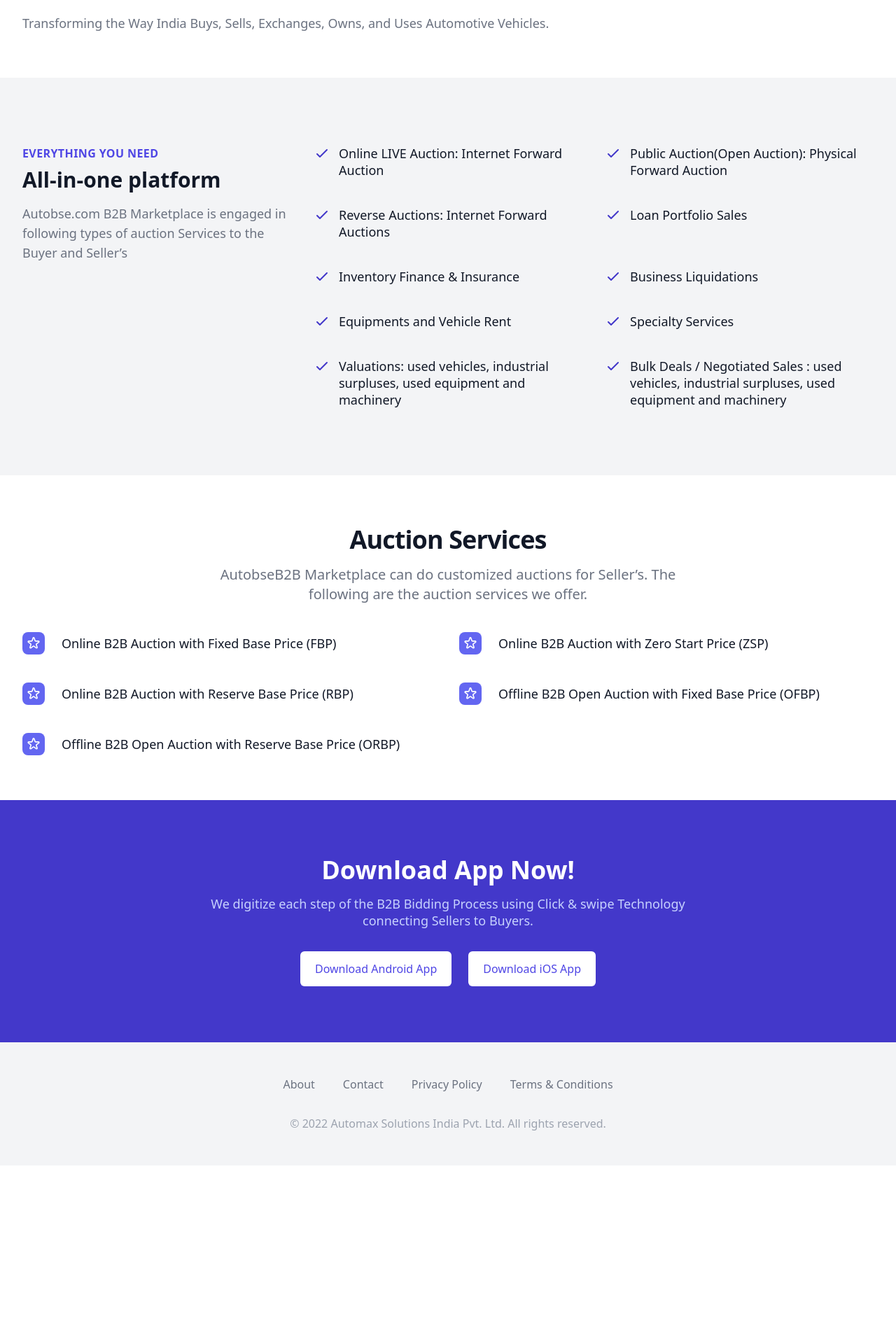
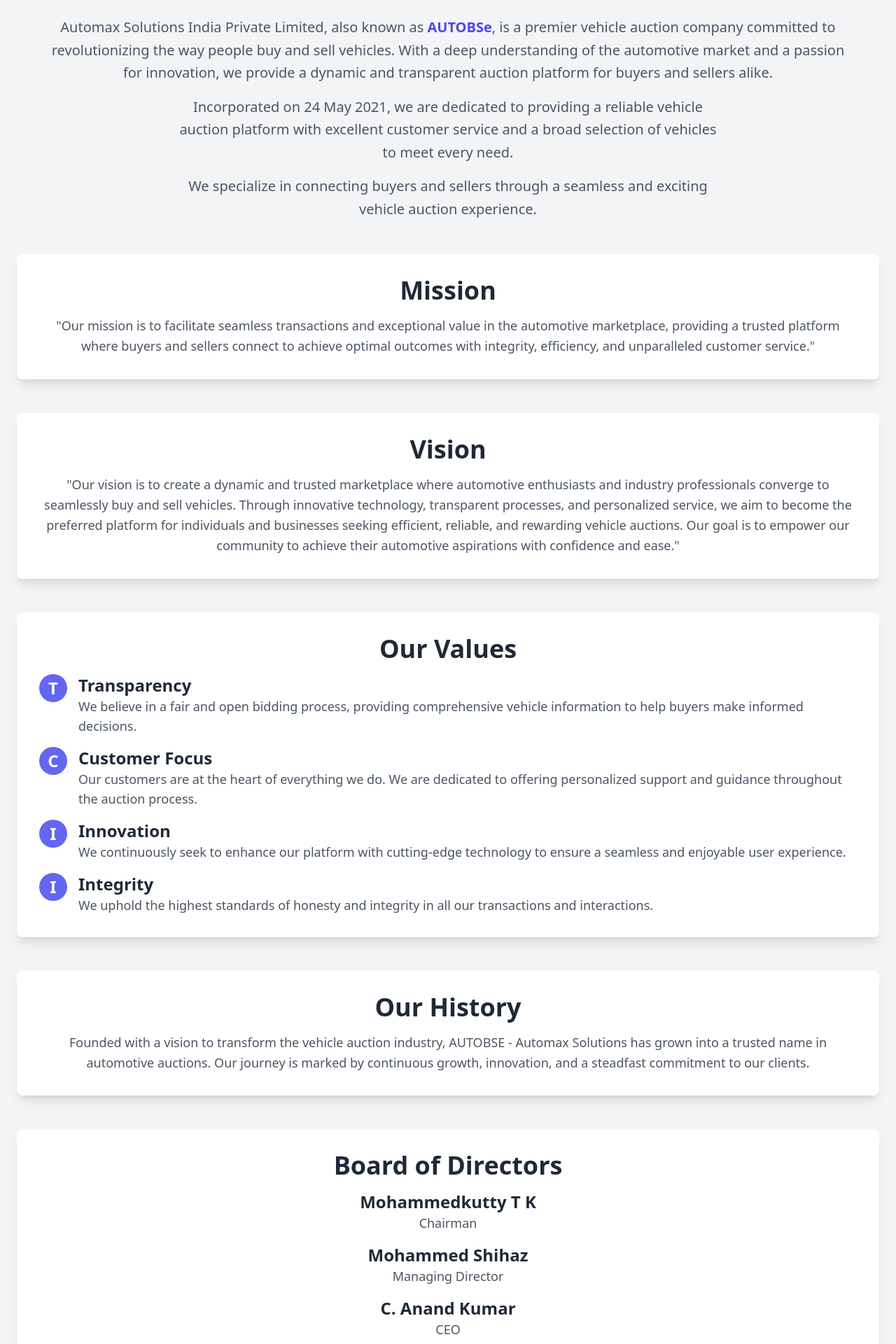
Before and after one commit to prince-automax/automax-live, a Next.js app: page /about in a window 1280 px wide. Shown: the part 180-2100 px from the top of the page at 70% size. Before the commit the page ends 1845 px from the top, so only its background shows below. Built offline with nearby package versions, Linux system fonts and the light colour scheme.

Commit message:
"abouts us content changed, recently sold removed"

```diff
--- a/components/about-us/Header.js
+++ b/components/about-us/Header.js
@@ -1,16 +1,122 @@
-import React from 'react'
+"use client"
+import React from "react";
 
 export default function Header() {
-    return (
-        <div className="bg-white">
-            <div className="max-w-7xl mx-auto pl-4 pr-8 sm:px-6 lg:px-8 my-16">
-                <p className="mt-2 text-3xl font-extrabold text-gray-900">
-                    About Us
-                </p>
-                <p className="mt-4 text-lg text-gray-500">
-                    Transforming the Way India Buys, Sells, Exchanges, Owns, and Uses Automotive Vehicles.
-                </p>
+  return (
+    <div className="bg-gray-100 py-12">
+      <div className="container mx-auto px-6">
+        <section className="mb-12 text-center">
+          <h1 className="text-5xl font-bold text-gray-800 mb-6">About Us</h1>
+          <p className="text-xl text-gray-600 leading-relaxed max-w-6xl mx-auto">
+            Automax Solutions India Private Limited, also known as <span className="font-semibold text-indigo-600">AUTOBSe</span>, is a premier vehicle auction company committed to revolutionizing the way people buy and sell vehicles. With a deep understanding of the automotive market and a passion for innovation, we provide a dynamic and transparent auction platform for buyers and sellers alike.
+          </p>
+          <p className="text-xl text-gray-600 leading-relaxed max-w-3xl mx-auto mt-4">
+            Incorporated on 24 May 2021, we are dedicated to providing a reliable vehicle auction platform with excellent customer service and a broad selection of vehicles to meet every need.
+          </p>
+          <p className="text-xl text-gray-600 leading-relaxed max-w-3xl mx-auto mt-4">
+            We specialize in connecting buyers and sellers through a seamless and exciting vehicle auction experience.
+          </p>
+        </section>
+
+        <section className="mb-12">
+          <div className="bg-white shadow-lg rounded-lg p-8 text-center">
+            <h2 className="text-4xl font-bold text-gray-800 mb-4">Mission</h2>
+            <p className="text-lg text-gray-600 leading-relaxed">
+              "Our mission is to facilitate seamless transactions and exceptional value in the automotive marketplace, providing a trusted platform where buyers and sellers connect to achieve optimal outcomes with integrity, efficiency, and unparalleled customer service."
+            </p>
+          </div>
+        </section>
+
+        <section className="mb-12">
+          <div className="bg-white shadow-lg rounded-lg p-8 text-center">
+            <h2 className="text-4xl font-bold text-gray-800 mb-4">Vision</h2>
+            <p className="text-lg text-gray-600 leading-relaxed">
+              "Our vision is to create a dynamic and trusted marketplace where automotive enthusiasts and industry professionals converge to seamlessly buy and sell vehicles. Through innovative technology, transparent processes, and personalized service, we aim to become the preferred platform for individuals and businesses seeking efficient, reliable, and rewarding vehicle auctions. Our goal is to empower our community to achieve their automotive aspirations with confidence and ease."
+            </p>
+          </div>
+        </section>
+
+        <section className="mb-12">
+          <div className="bg-white shadow-lg rounded-lg p-8">
+            <h2 className="text-4xl font-bold text-gray-800 mb-4 text-center">Our Values</h2>
+            <div className="space-y-4">
+              <div className="flex items-start">
+                <div className="flex-shrink-0 h-10 w-10 flex items-center justify-center bg-indigo-500 rounded-full">
+                  <span className="text-white text-2xl font-semibold">T</span>
+                </div>
+                <div className="ml-4">
+                  <h3 className="text-2xl font-semibold text-gray-800">Transparency</h3>
+                  <p className="text-lg text-gray-600">
+                    We believe in a fair and open bidding process, providing comprehensive vehicle information to help buyers make informed decisions.
+                  </p>
+                </div>
+              </div>
+              <div className="flex items-start">
+                <div className="flex-shrink-0 h-10 w-10 flex items-center justify-center bg-indigo-500 rounded-full">
+                  <span className="text-white text-2xl font-semibold">C</span>
+                </div>
+                <div className="ml-4">
+                  <h3 className="text-2xl font-semibold text-gray-800">Customer Focus</h3>
+                  <p className="text-lg text-gray-600">
+                    Our customers are at the heart of everything we do. We are dedicated to offering personalized support and guidance throughout the auction process.
+                  </p>
+                </div>
+              </div>
+              <div className="flex items-start">
+                <div className="flex-shrink-0 h-10 w-10 flex items-center justify-center bg-indigo-500 rounded-full">
+                  <span className="text-white text-2xl font-semibold">I</span>
+                </div>
+                <div className="ml-4">
+                  <h3 className="text-2xl font-semibold text-gray-800">Innovation</h3>
+                  <p className="text-lg text-gray-600">
+                    We continuously seek to enhance our platform with cutting-edge technology to ensure a seamless and enjoyable user experience.
+                  </p>
+                </div>
+              </div>
+              <div className="flex items-start">
+                <div className="flex-shrink-0 h-10 w-10 flex items-center justify-center bg-indigo-500 rounded-full">
+                  <span className="text-white text-2xl font-semibold">I</span>
+                </div>
+                <div className="ml-4">
+                  <h3 className="text-2xl font-semibold text-gray-800">Integrity</h3>
+                  <p className="text-lg text-gray-600">
+                    We uphold the highest standards of honesty and integrity in all our transactions and interactions.
+                  </p>
+                </div>
+              </div>
             </div>
-        </div>
-    )
+          </div>
+        </section>
+
+        <section className="mb-12">
+          <div className="bg-white shadow-lg rounded-lg p-8 text-center">
+            <h2 className="text-4xl font-bold text-gray-800 mb-4">Our History</h2>
+            <p className="text-lg text-gray-600 leading-relaxed">
+              Founded with a vision to transform the vehicle auction industry, AUTOBSE - Automax Solutions has grown into a trusted name in automotive auctions. Our journey is marked by continuous growth, innovation, and a steadfast commitment to our clients.
+            </p>
+          </div>
+        </section>
+
+        <section>
+          <div className="bg-white shadow-lg rounded-lg p-8 text-center">
+            <h2 className="text-4xl font-bold text-gray-800 mb-4">Board of Directors</h2>
+            <div className="space-y-4 grid grid-cols-1">
+              <div>
+                <h3 className="text-2xl font-semibold text-gray-800">Mohammedkutty T K</h3>
+                <p className="text-lg text-gray-600">Chairman</p>
+              </div>
+              <div>
+                <h3 className="text-2xl font-semibold text-gray-800">Mohammed Shihaz</h3>
+                <p className="text-lg text-gray-600">Managing Director</p>
+              </div>
+              <div>
+                <h3 className="text-2xl font-semibold text-gray-800">C. Anand Kumar</h3>
+                <p className="text-lg text-gray-600">CEO</p>
+              </div>
+            </div>
+          </div>
+        </section>
+      </div>
+    </div>
+  );
 }
--- a/pages/index.js
+++ b/pages/index.js
@@ -42,7 +42,7 @@
      <HomePageEventCalender/>
 {/* <AllEventsTable/> */}
       <Cards />
-      <RecentlySold />
+      {/* <RecentlySold /> */}
       <LogoCloud />
       <DelearBenefits />
       <Advantages />
```
